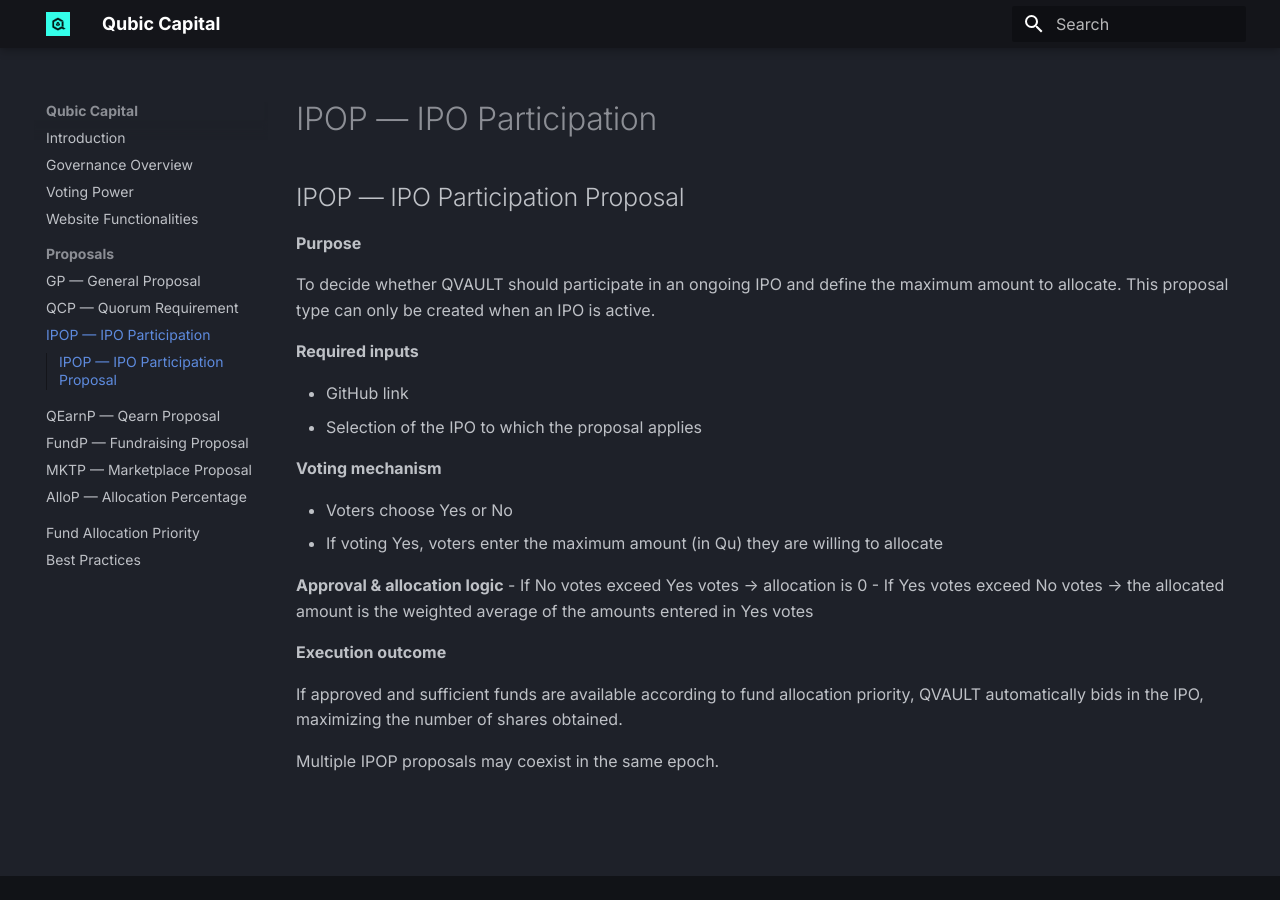
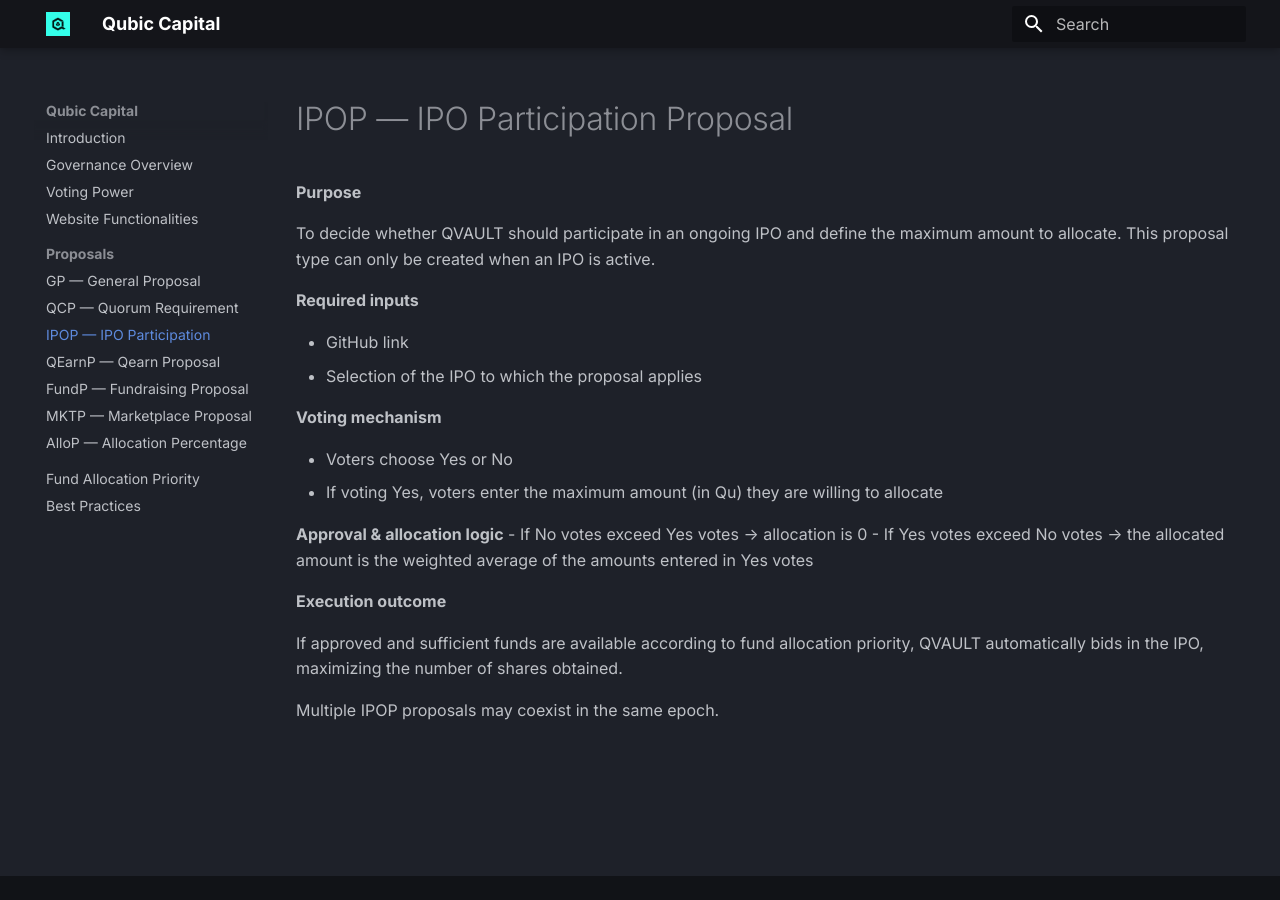
Before and after one commit to HermanToothrot10/qubic-capital-manual, an MkDocs documentation site: the page built from docs/proposals/ipop.md, in a window 1280 px wide. Built offline with MkDocs 1.6.1 and Material for MkDocs 9.7.7, drawn with Linux system fonts in a browser that asks for light colours.

Commit message:
Update ipop.md

```diff
--- a/docs/proposals/ipop.md
+++ b/docs/proposals/ipop.md
@@ -1,4 +1,4 @@
-## IPOP — IPO Participation Proposal
+# IPOP — IPO Participation Proposal
 
 **Purpose**
 
```
